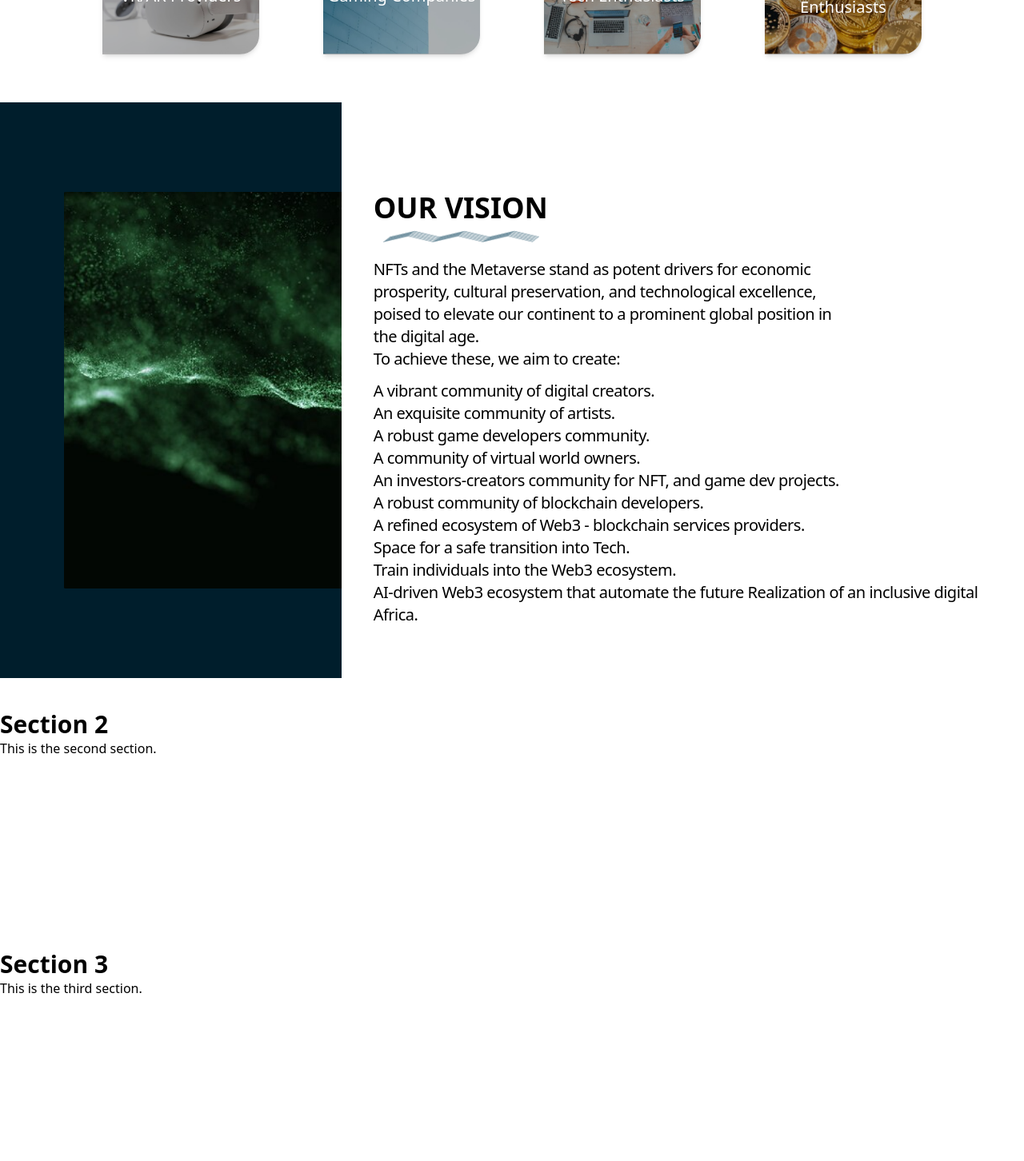
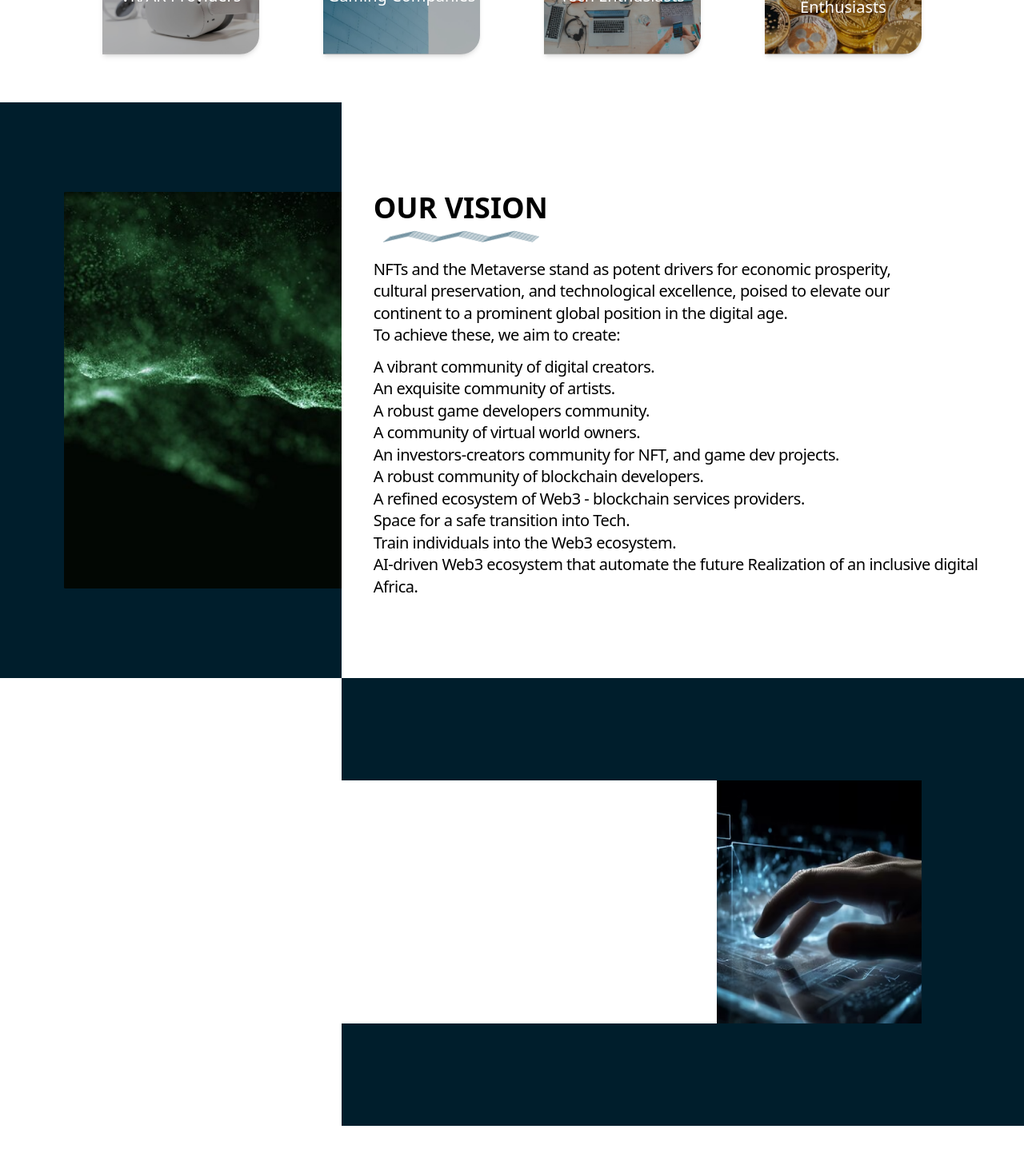
Before and after one commit to PEPPERLYL/anmc, a Next.js app: page / in a window 1280 px wide. Shown: the part 1220-2672 px from the top of the page at 80% size. Built offline with nearby package versions, Linux system fonts and the light colour scheme; a web font is replaced by a local one.

Commit message:
third commit-15

```diff
--- a/app/page.js
+++ b/app/page.js
@@ -5,6 +5,7 @@ import Hero from "@/components/Hero";
 import Logos from "@/components/Logos";
 import Attend from "@/components/Attend";
 import Vision from "@/components/Vision";
+import Mission from "@/components/Mission";
 
 export default function Home() {
   const sectionRefs = {
@@ -37,7 +38,12 @@ export default function Home() {
           <Attend />
         </div>
         <div>
-          <Vision />
+          <div className="flex flex-col gap-0">
+            <Vision />
+          </div>
+          <div>
+            <Mission />
+          </div>
         </div>
       </section>
       <section ref={sectionRefs.event} className="h-[300px] mt-10">
--- a/components/Mission.js
+++ b/components/Mission.js
@@ -0,0 +1,26 @@
+import React from "react";
+import missionimg from "../assets/mission.png";
+import Image from "next/image";
+import wave from "../assets/wave.png";
+const Mission = () => {
+  return (
+    <div className="relative flex">
+      <div className="w-1/3 lg:w-2/6 h-[560px] bg-white"></div>
+      <div className="w-full lg:w-2/3 h-[560px] bg-[#001E2C]"></div>
+      <div className="absolute inset-0 flex justify-center items-center bg-white lg:mx-32 lg:my-32">
+        <div className="w-3/4"></div>
+        <div className="w-1/4 h-full">
+          <div className="h-full">
+            <Image
+              src={missionimg}
+              alt="mission"
+              className="object-fill w-full h-full"
+            />
+          </div>
+        </div>
+      </div>
+    </div>
+  );
+};
+
+export default Mission;
--- a/components/Vision.js
+++ b/components/Vision.js
@@ -7,7 +7,7 @@ const Vision = () => {
   return (
     <>
       <div className="flex">
-        <div className=" lg:w-2/6 w-1/2 lg:h-[720px] h-[560px]  bg-[#001E2C] flex items-center justify-end">
+        <div className=" lg:w-2/6 w-1/3 lg:h-[720px] h-[560px]  bg-[#001E2C] flex items-center justify-end">
           <motion.div
             initial={{ opacity: 0, x: -50 }}
             animate={{ opacity: 1, x: 0 }}
@@ -19,11 +19,11 @@ const Vision = () => {
               alt="Vision Image"
               width={250}
               height={150}
-              className="object-cover w-full h-full py-12 lg:py-28 pl-20"
+              className="object-cover w-full h-full py-12 lg:py-28 lg:pl-20 pl-5"
             />
           </motion.div>
         </div>
-        <div className="w-1/2 lg:w-4/6 lg:h-[720px] h-[560px] flex flex-col lg:px-10 px-2 lg:py-28 py-2 items-start">
+        <div className="w-2/3 lg:w-4/6 lg:h-[720px] h-[560px] flex flex-col lg:px-10 px-2 lg:py-28 py-2 items-start">
           <motion.div
             initial={{ opacity: 0, x: 50 }}
             animate={{ opacity: 1, x: 0 }}
@@ -37,9 +37,9 @@ const Vision = () => {
             initial={{ opacity: 0, x: 50 }}
             animate={{ opacity: 1, x: 0 }}
             transition={{ ease: "easeOut", duration: 0.5, delay: 0.6 }}
-            className="lg:pr-48"
+            className="lg:pr-28"
           >
-            <p className="mt-3 lg:text-xl text-lg leading-snug tracking-tight font-normal">
+            <p className="mt-3 lg:text-[20px] text-md leading-snug tracking-tight font-normal">
               NFTs and the Metaverse stand as potent drivers for economic
               prosperity, cultural preservation, and technological excellence,
               poised to elevate our continent to a prominent global position in
@@ -52,7 +52,7 @@ const Vision = () => {
             animate={{ opacity: 1, x: 0 }}
             transition={{ ease: "easeOut", duration: 0.5, delay: 0.9 }}
           >
-            <p className="mt-3 lg:text-xl text-lg leading-snug tracking-tight font-normal">
+            <p className="mt-3 lg:text-[20px] text-md leading-snug tracking-tight font-normal">
               A vibrant community of digital creators.
               <br /> An exquisite community of artists.
               <br /> A robust game developers community.
```
Also changed, not shown: assets/mission.png (added).
